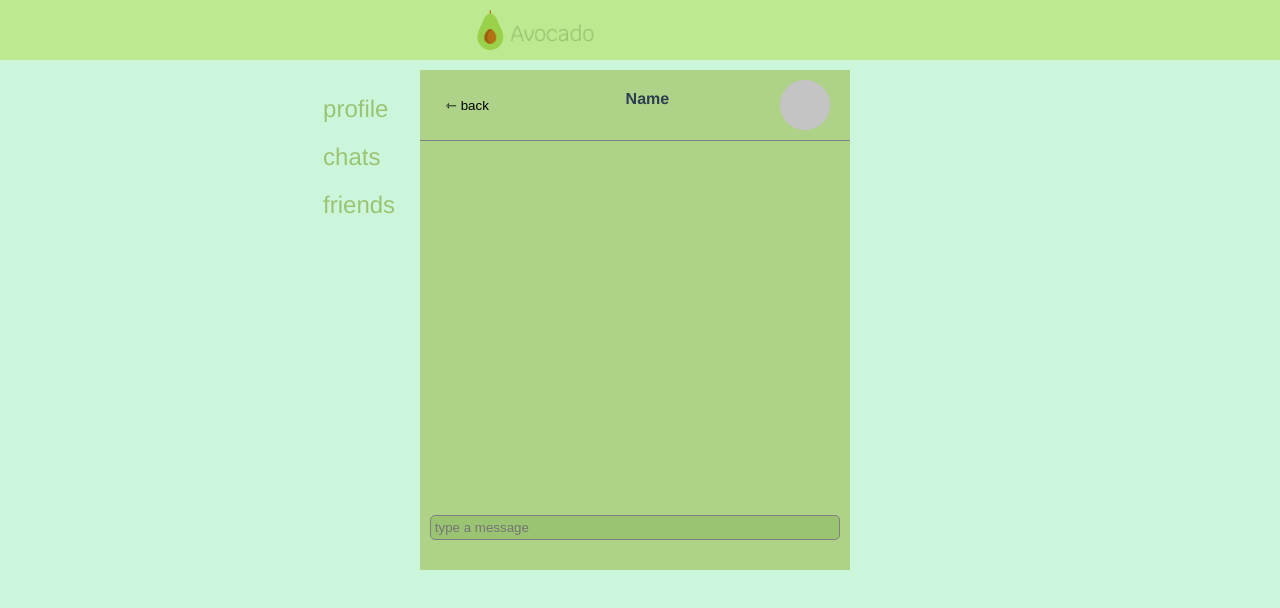
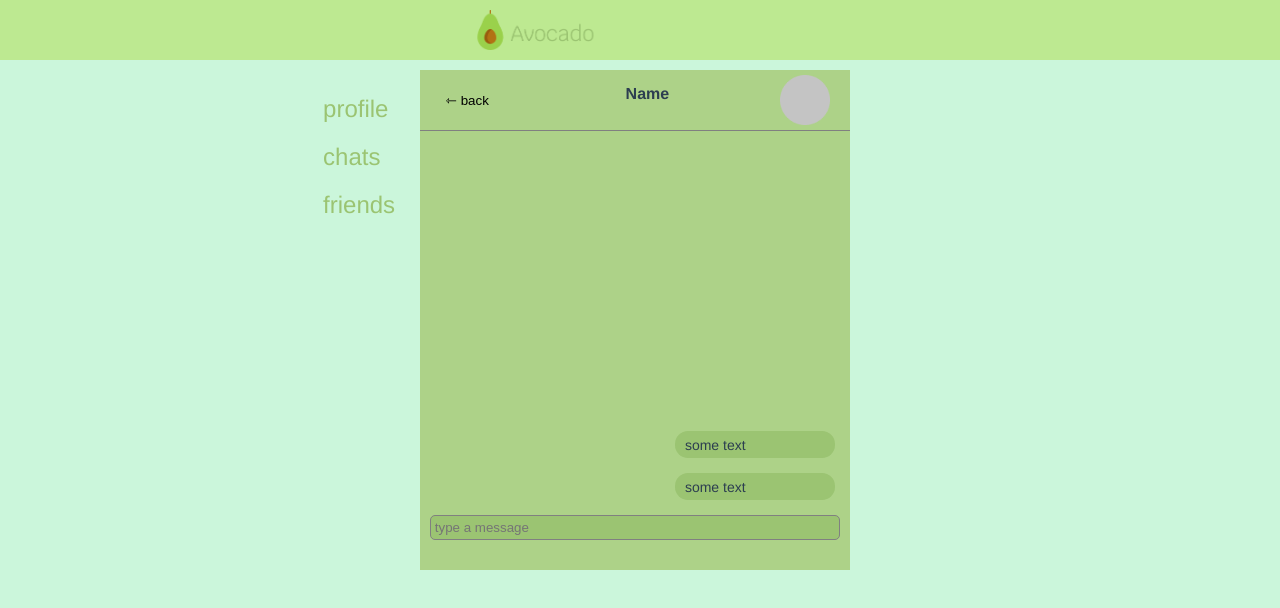
Before and after one commit to Hutsker34/Avocado, a Vue app in the folder avocado-frontend/: page /messages/1 in a window 1280 px wide. Shown: the top 608 px of the page. Built offline with nearby package versions, Linux system fonts and the light colour scheme; no server answers.

Commit message:
messages

```diff
--- a/avocado-frontend/src/screens/RegistrationScreen.vue
+++ b/avocado-frontend/src/screens/RegistrationScreen.vue
@@ -48,7 +48,7 @@ import {setToken} from '../helpers.js'
 
 
 
-const url = 'http://localhost:3002/api'
+const url = 'http://localhost:3003/api'
 
 export default {
     name: 'RegistrationScreen',
--- a/avocado-frontend/src/screens/SIgnInScreen.vue
+++ b/avocado-frontend/src/screens/SIgnInScreen.vue
@@ -35,7 +35,7 @@ import axios from 'axios';
 import router from '../router';
 import {setToken} from '../helpers.js'
 
-const url = 'http://localhost:3002/api'
+const url = 'http://localhost:3003/api'
 
 
 
--- a/avocado-frontend/src/screens/content/Chats.vue
+++ b/avocado-frontend/src/screens/content/Chats.vue
@@ -8,7 +8,7 @@ import Chat from './Chat.vue'
 import axios from 'axios'
 
 
-const url = 'http://localhost:3002/api'
+const url = 'http://localhost:3003/api'
 
 export default {
     components:{
--- a/avocado-frontend/src/screens/content/Friends.vue
+++ b/avocado-frontend/src/screens/content/Friends.vue
@@ -9,7 +9,7 @@ import axios from 'axios'
 import {getToken} from '../../helpers.js'
 import router from '../../router'
 
-const url = 'http://localhost:3002/api'
+const url = 'http://localhost:3003/api'
 
 export default {
     components: {
--- /dev/null
+++ b/avocado-frontend/src/screens/content/Message.vue
@@ -0,0 +1,35 @@
+<template>
+    <div class='message'>
+        <p class='text'>some text</p>
+    </div>
+</template>
+<script>
+export default {
+    name: "Message",
+    props: {
+        Message: Object
+    },
+    data(){
+        return{
+
+        }
+    },
+
+    mounted() {
+
+    }
+
+}
+</script>
+<style scoped>
+    .message{
+        width:150px;
+        height:25px;
+        background: #9BC472;
+        border: none;
+        border-radius: 13px;
+        margin: 0 15px 15px 0;
+        font-size: 14px;
+        padding: 1px 0 1px 10px;
+    }
+</style>
--- a/avocado-frontend/src/screens/content/Messages.vue
+++ b/avocado-frontend/src/screens/content/Messages.vue
@@ -5,15 +5,23 @@
             <h1 class='name'>{{userName}}</h1>
             <img src='../../assets/avatar.png' class='avatar'>
         </div>
+        <div class='message__wrap'>
+            <Message/>
+            <Message/>
+        </div>
         <input class='input' placeholder='type a message'/>
     </div>
 </template>
 <script>
 import axios from 'axios'
+import Message from './Message.vue'
 
-const url = 'http://localhost:3002/api'
+const url = 'http://localhost:3003/api'
 
 export default {
+    components: {
+        Message
+    },
      data(){
         return{
             userName: 'Name',
@@ -73,9 +81,6 @@ export default {
         align-content: center;
         justify-content: space-around
     }
-    .message:hover{
-        background: #88AD62;
-    }
     .name{
         margin: 0 auto;
         font-size: 16px;
@@ -85,5 +90,13 @@ export default {
         width: 50px;
         margin: 5px 20px 5px 0;
     }
+    .message__wrap{
+        display: inline-flex;
+        height:100%;
+        width:100%;
+        justify-content: flex-end;
+        align-items: flex-end;
+        flex-direction: column;
+    }
 
 </style>
--- a/avocado-frontend/src/screens/content/Profile.vue
+++ b/avocado-frontend/src/screens/content/Profile.vue
@@ -18,7 +18,7 @@
 </template>
 <script>
 
-const url = 'http://localhost:3002/api'
+const url = 'http://localhost:3003/api'
 
 import axios from 'axios'
 import {authHeader} from '../../helpers.js'
```
Also changed, not shown: 1 other file (tests, documents, lock files or other folders).
